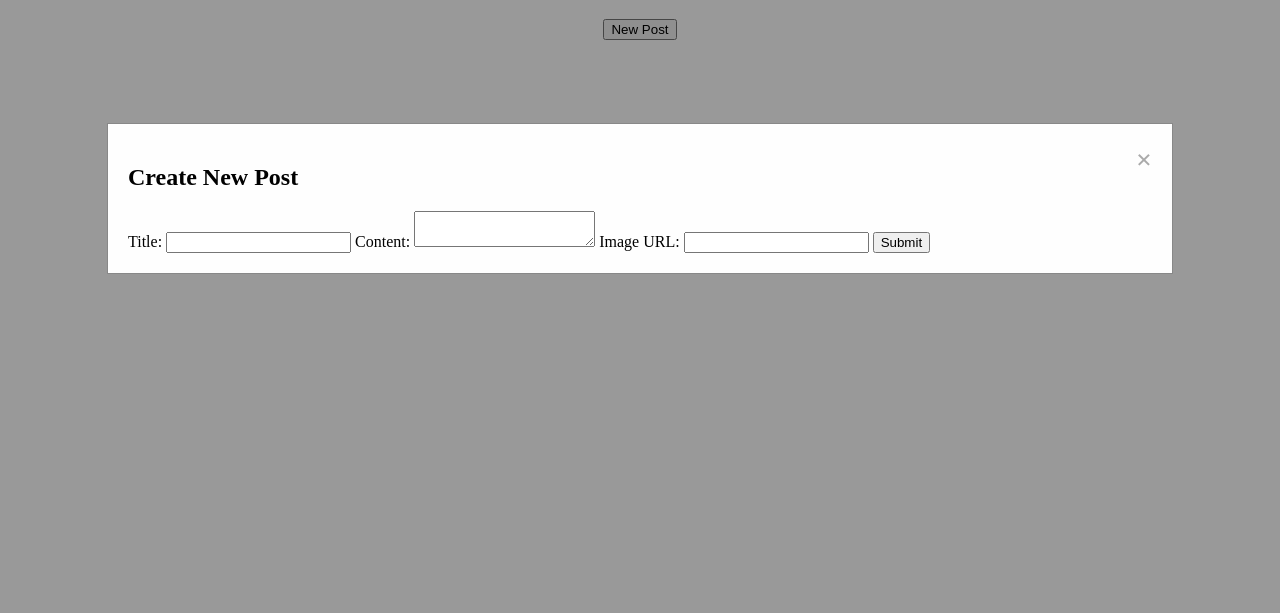
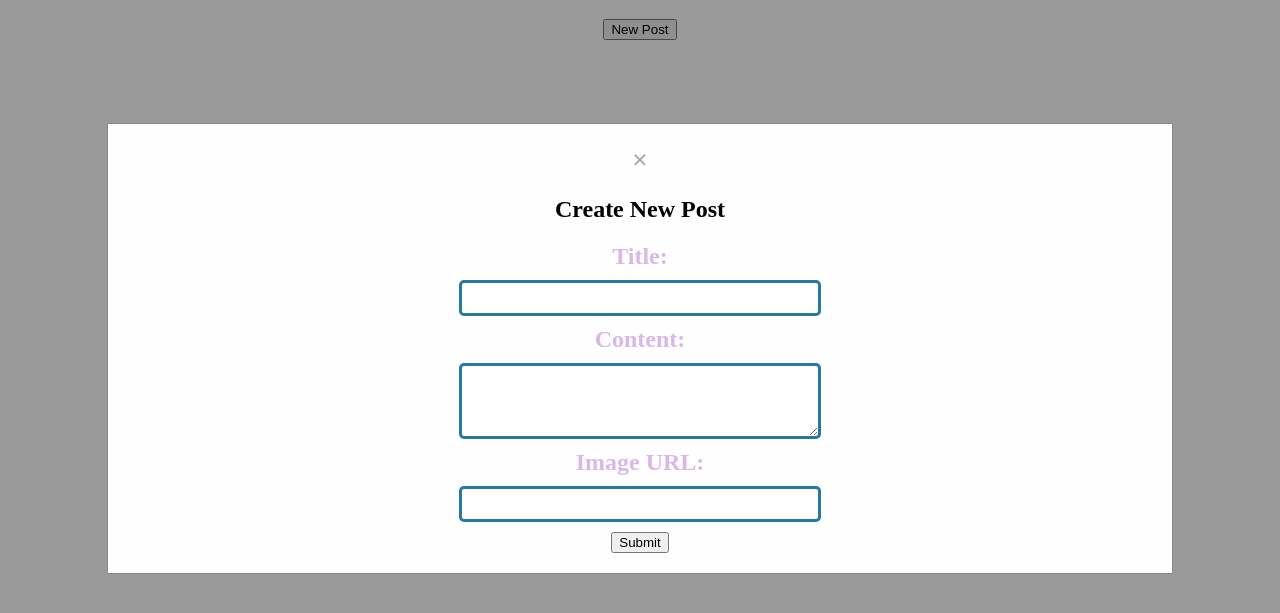
Before and after one commit to Baskin-Ridley/council-project, a website: page client/html/market.html in a window 1280 px wide. Both pictures are taken after a click on the button "New Post". Shown: the part 69-682 px from the top of the page. Drawn offline with Linux system fonts and the light colour scheme; no server answers.

Commit message:
add style to popup

```diff
--- a/client/css/market.css
+++ b/client/css/market.css
@@ -84,3 +84,42 @@ body {
     text-decoration: none;
     cursor: pointer;
   }
+
+  .post-popup-content {
+    display: flex;
+    flex-direction: column;
+    align-items: center;
+
+  }
+
+  .post-popup-content > form
+    {
+        display: flex;
+        flex-direction: column;
+        align-items: center;
+        gap: 10px;
+    }
+
+    .post-popup-content > form > input {
+        width: 100%;
+        height: 10px;
+        border-radius: 5px;
+        border: solid #247BA0;
+        padding: 10px;
+        font-size: 1.5rem;
+    }
+
+    .post-popup-content > form > textarea {
+        width: 100%;
+        height: 50px;
+        border-radius: 5px;
+        border: solid #247BA0;
+        padding: 10px;
+        font-size: 1.5rem;
+    }
+
+    .post-popup-content>form > label {
+        font-size: 1.5rem;
+        font-weight: bold;
+        color: #d9b8e8;
+    }
```
Also changed, not shown: README.md.
